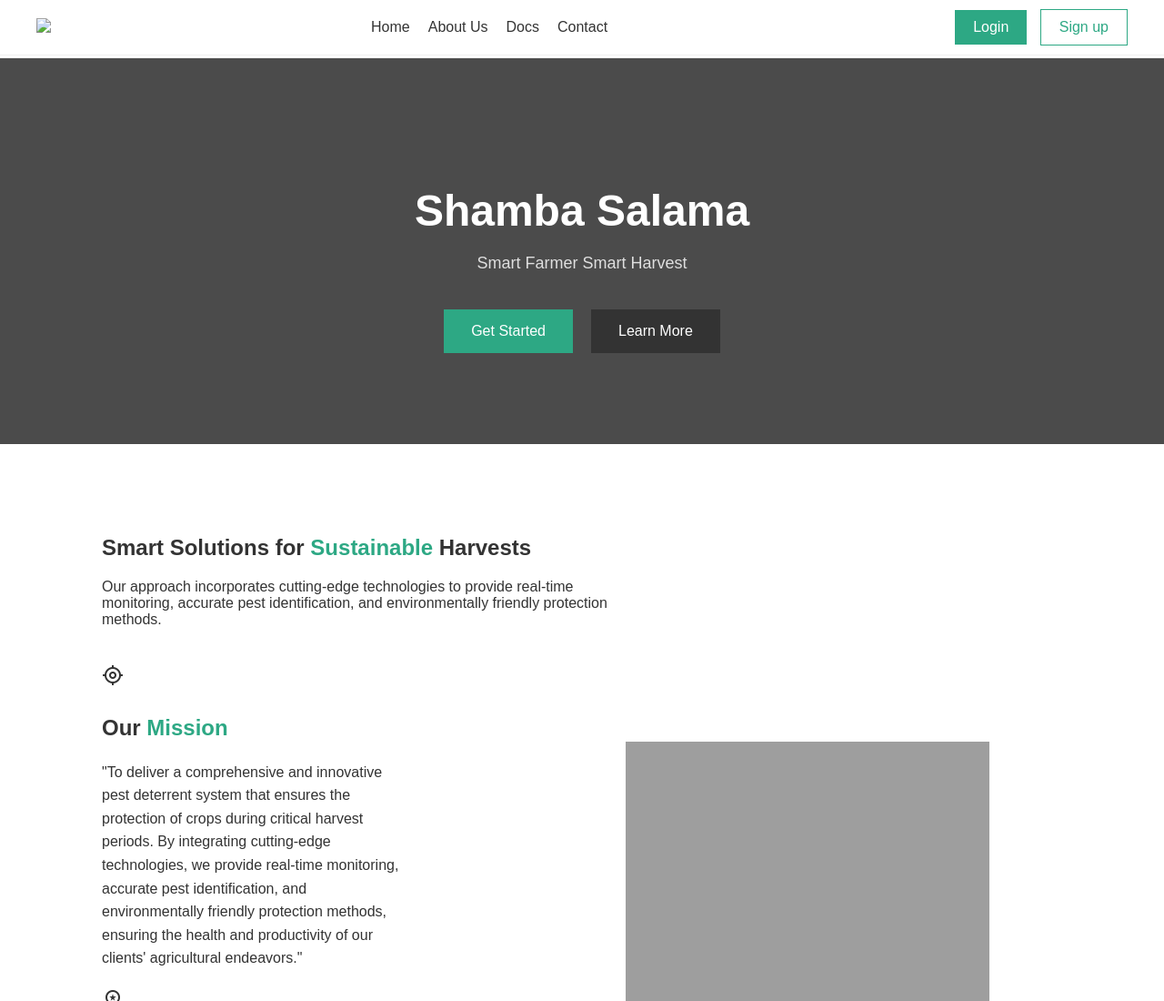
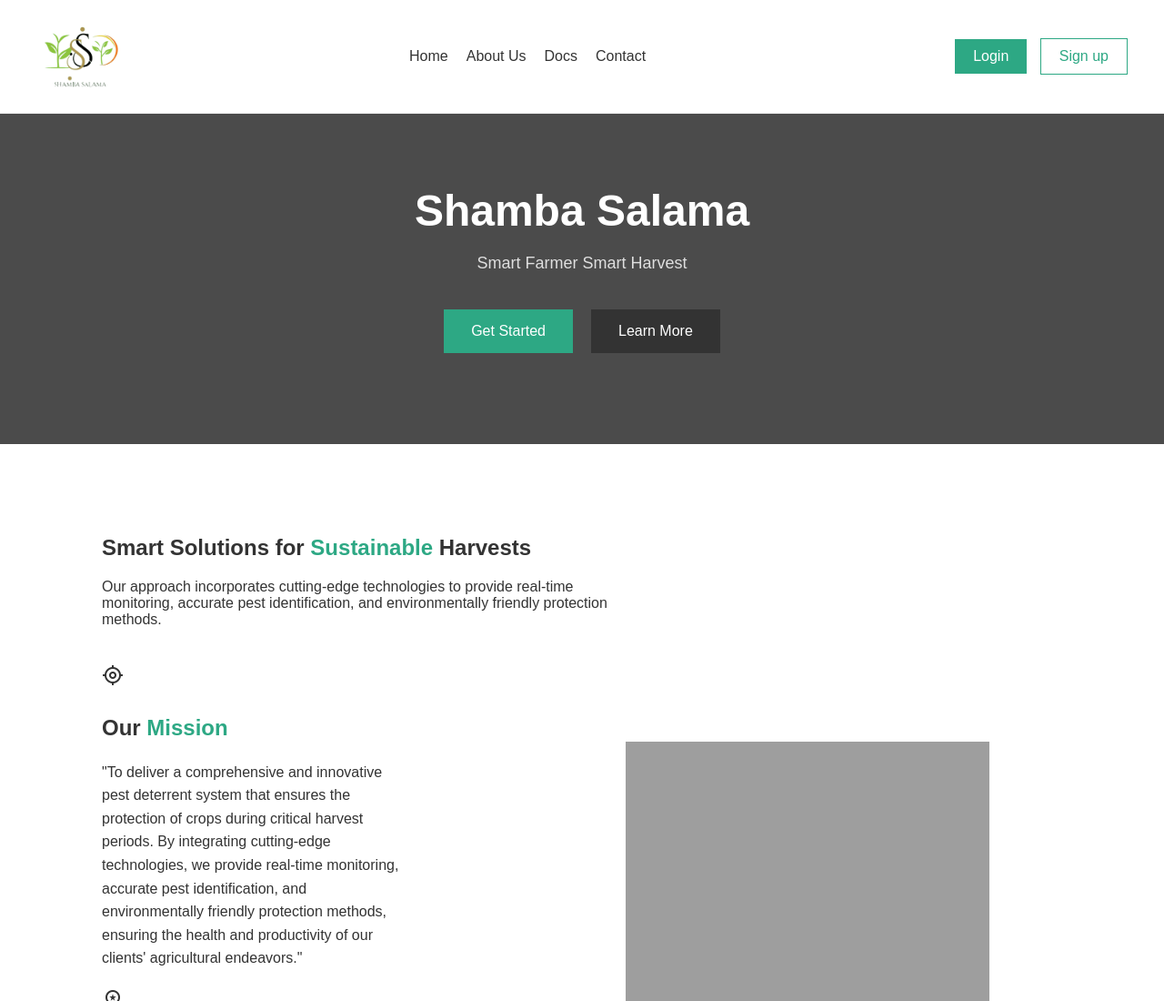
Before and after one commit to Shamba-Salama/landing-page-001, a plain HTML site: page index.html in a window 1280 px wide. Shown: the top 1100 px of the page at 91% size. Drawn offline with nearby package versions, Linux system fonts and the light colour scheme; the site is published under a folder, as on GitHub Pages, so addresses that start at the root find nothing.

Commit message:
Update index.html

```diff
--- a/index.html
+++ b/index.html
@@ -16,7 +16,7 @@
     <header>
         <div class="container">
             <div class="logo">
-               <img src="/Assets/Images/logo.png">
+               <img src="Assets/Images/logo.png">
             </div>
             <nav>
                 <ul class="nav-links">
```
